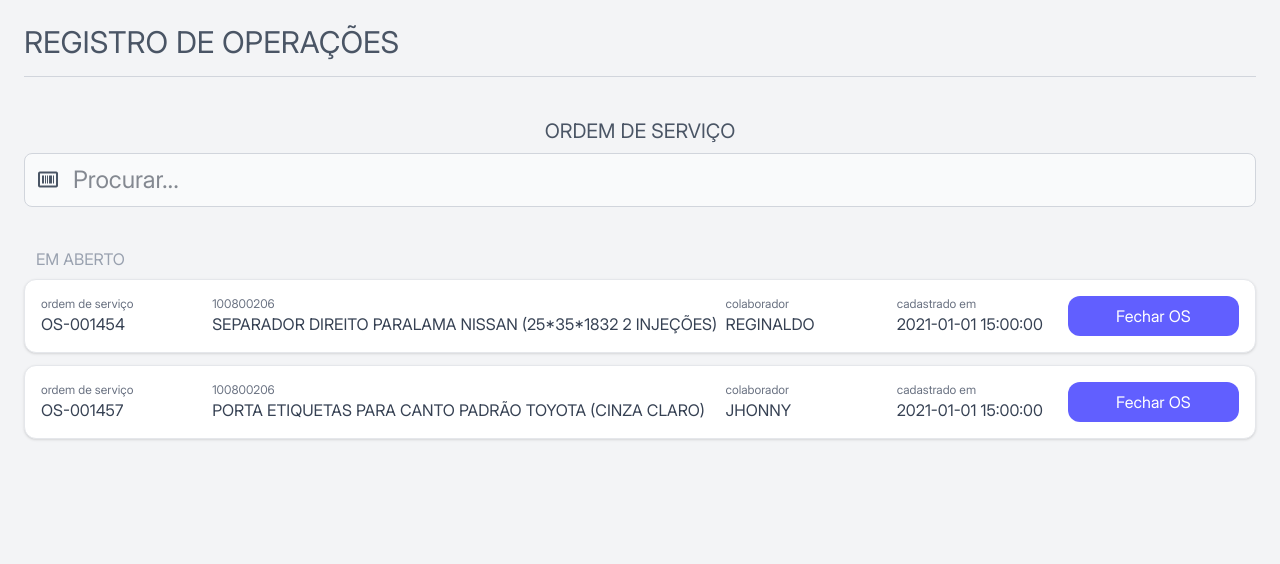
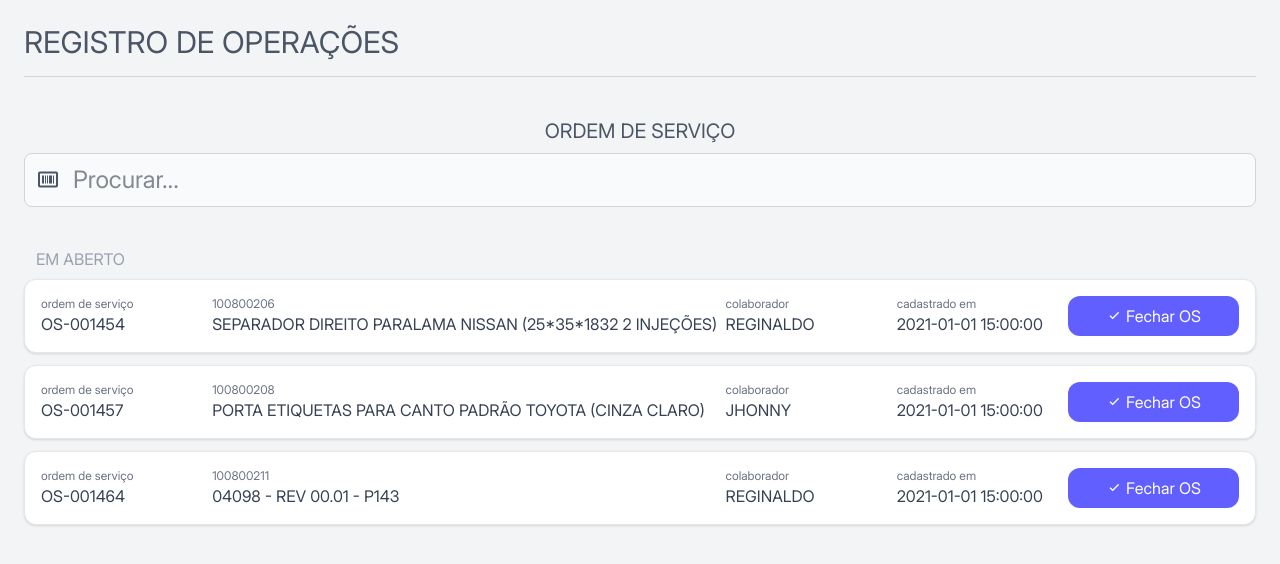
Before and after one commit to danielkzero/miniPCP, a Vue app: page /operador in a window 1280 px wide. Shown: the top 564 px of the page. Built offline with nearby package versions, Linux system fonts and the light colour scheme.

Commit message:
refactor: Correção para aparecer o item código

```diff
--- a/src/views/publico/Operador/PrincipalOperadorView.vue
+++ b/src/views/publico/Operador/PrincipalOperadorView.vue
@@ -25,7 +25,7 @@
                     <p>{{ item.numero_os }}</p>
                 </div>
                 <div class="md:col-span-3">
-                    <p class="text-gray-500 text-xs">100800206</p>
+                    <p class="text-gray-500 text-xs">{{ item.codigo }}</p>
                     <p>{{ item.produto }}</p>
                 </div>
                 <div class="md:mb-0 mb-3">
@@ -37,7 +37,9 @@
                     <p>{{ item.datas.data_cadastro }}</p>
                 </div>
                 <div>
-                    <button class="bg-indigo-500 text-white px-4 py-2 rounded-xl w-full h-full">
+                    <button class="bg-indigo-500 text-white px-4 py-2 rounded-xl w-full h-full"
+                        @click="registroOperacao(item)">
+                        <i class="bx bx-check"></i>
                         Fechar OS
                     </button>
                 </div>
@@ -54,6 +56,7 @@ export default {
                 {
                     id: 7,
                     id_maquina: 2,
+                    codigo: "100800206",
                     numero_os: "OS-001454",
                     id_observacao: 1,
                     observacao: "INICIO DE LOTE",
@@ -70,6 +73,7 @@ export default {
                 {
                     id: 7,
                     id_maquina: 2,
+                    codigo: "100800208",
                     numero_os: "OS-001457",
                     id_observacao: 1,
                     observacao: "INICIO DE LOTE",
@@ -82,10 +86,32 @@ export default {
                         codigo: "900100005",
                         nome_autor_cadastro: "JHONNY"
                     }
+                },
+                {
+                    id: 8,
+                    id_maquina: 3,
+                    codigo: "100800211",
+                    numero_os: "OS-001464",
+                    id_observacao: 1,
+                    observacao: "INICIO DE LOTE",
+                    produto: "04098 - REV 00.01 - P143",
+                    quantidade: 0,
+                    parada_almoco: false,
+                    datas: {
+                        data_cadastro: "2021-01-01 15:00:00",
+                        autor_cadastro: 2,
+                        codigo: "900100005",
+                        nome_autor_cadastro: "REGINALDO"
+                    }
                 }
             ],
         }
-    }
+    },
+    methods: {
+        registroOperacao(item) {
+            this.$router.push(`/operador/registros/${item.numero_os}`);
+        }
+    },
 }
 </script>
 
```
